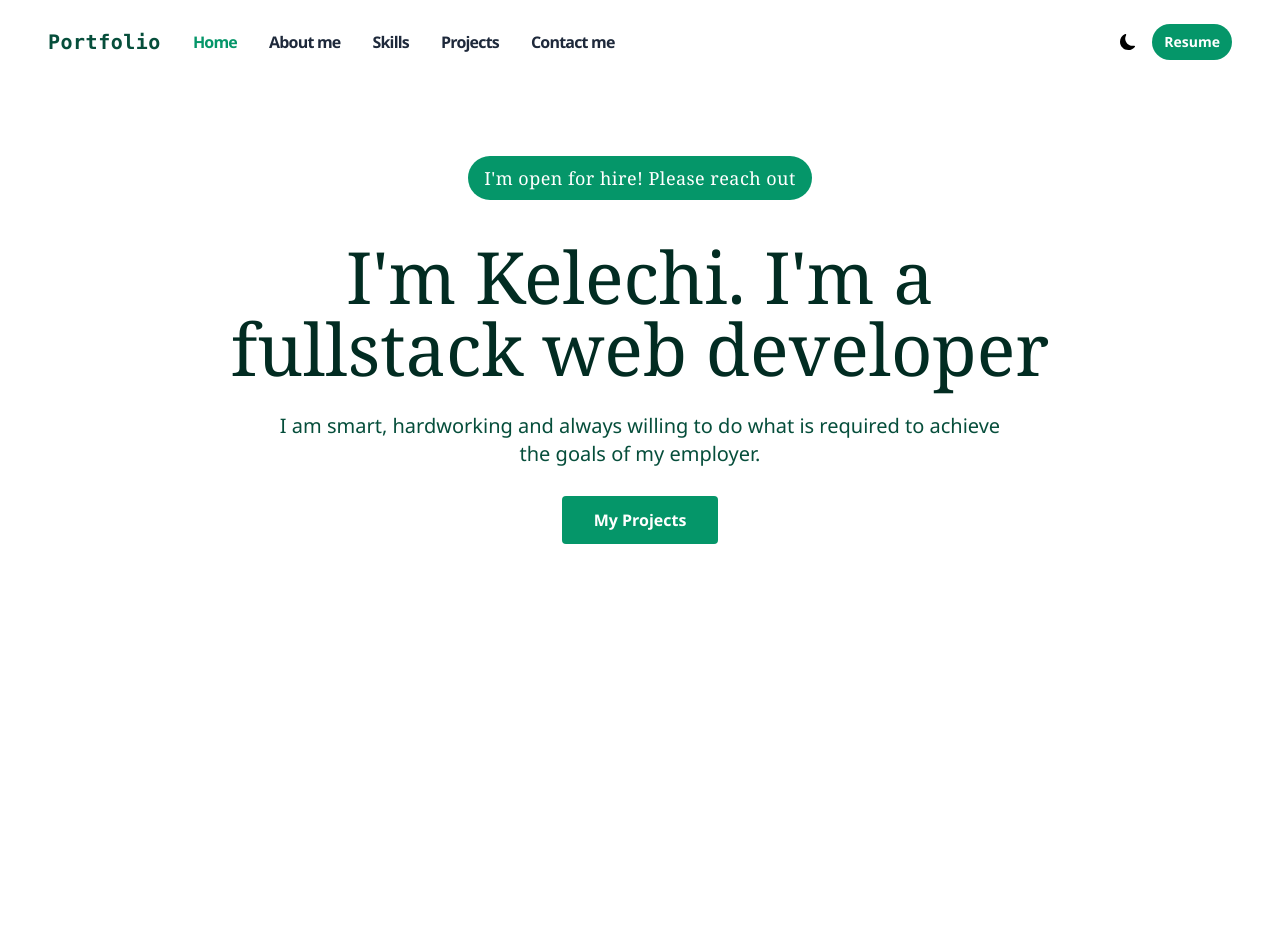
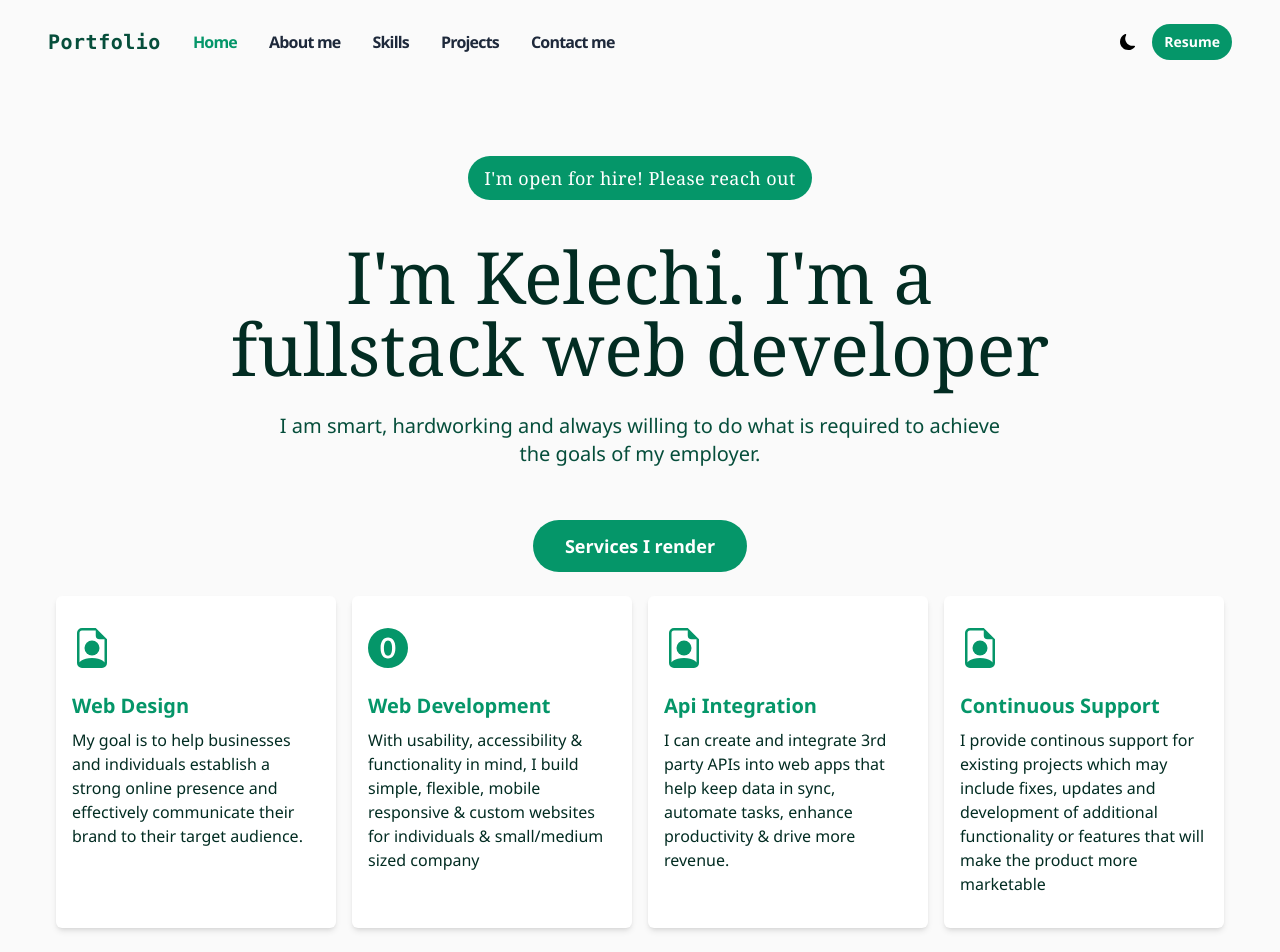
Before and after one commit to Kelechi095/Portfolio, a React (Vite) app: page / in a window 1280 px wide. Before the commit the page ends 800 px from the top, so only its background shows below. Built offline with nearby package versions, Linux system fonts and the light colour scheme.

Commit message:
added services component to home page

```diff
--- a/data.ts
+++ b/data.ts
@@ -1,28 +1,38 @@
-export type Project = {
+import { Bs0CircleFill, BsFileEarmarkPerson } from "react-icons/bs";
+import { IconType } from "react-icons"
+
+export type ProjectType = {
     id: number;
-    img: string;
-    name: string;
+    icon: IconType,
+    text1: string
+    text2: string
   };
 
-export const projects: Project[] = [
+export const projects: ProjectType[] = [
   {
     id: 1,
-    img: "https://res.cloudinary.com/djpyctzcq/image/upload/v1698175197/grace_hpnlfd.jpg",
-    name: "Image one",
+    icon: BsFileEarmarkPerson,
+    text1: "Web Design",
+    text2: "My goal is to help businesses and individuals establish a strong online presence and effectively communicate their brand to their target audience."
   },
+
   {
     id: 2,
-    img: "https://res.cloudinary.com/djpyctzcq/image/upload/v1698175197/maisie_nyxtet.jpg",
-    name: "Image two",
+    icon: Bs0CircleFill,
+    text1: "Web Development",
+    text2: "With usability, accessibility & functionality in mind, I build simple, flexible, mobile responsive & custom websites for individuals & small/medium sized company",
   },
   {
     id: 3,
-    img: "https://res.cloudinary.com/djpyctzcq/image/upload/v1698175197/myhala_vemfkx.jpg",
-    name: "Image three",
+    icon: BsFileEarmarkPerson,
+    text1: "Api Integration",
+    text2: "I can create and integrate 3rd party APIs into web apps that help keep data in sync, automate tasks, enhance productivity & drive more revenue.",
   },
   {
     id: 4,
-    img: "https://res.cloudinary.com/djpyctzcq/image/upload/v1698175197/zeizie_rjssom.jpg",
-    name: "Image four",
+    icon: BsFileEarmarkPerson,
+    text1: "Continuous Support",
+    text2: "I provide continous support for existing projects which may include fixes, updates and development of additional functionality or features that will make the product more marketable",
   },
+
 ];
--- a/src/Pages/Home.tsx
+++ b/src/Pages/Home.tsx
@@ -1,48 +1,42 @@
-//import {projects} from '../../data.ts'
+import { projects } from "../../data.ts";
+import { ProjectType } from "../../data.ts";
 
 import Nav from "../components/Nav";
 import Wrapper from "../components/Wrapper";
 
-/* interface Project {
-    id: number
-    name: string
-    img: string
-
-} */
-
 export default function Home() {
-
   return (
     <Wrapper>
       <Nav />
       <section className="mt-24">
         <h2 className="hero-label">I'm open for hire! Please reach out</h2>
-        <h1 className="hero-main-text">I'm Kelechi. I'm a fullstack web developer</h1>
+        <h1 className="hero-main-text">
+          I'm Kelechi. I'm a fullstack web developer
+        </h1>
         <h3 className="hero-sub-text">
-          I am smart, hardworking and always willing to do what is required to achieve the goals of my employer.
+          I am smart, hardworking and always willing to do what is required to
+          achieve the goals of my employer.
         </h3>
 
         <div className="flex justify-center">
-          <button className="hero-button">My Projects</button>
+          <h2 className="services-header">Services I render</h2>
         </div>
       </section>
 
-      {/* <section className="cards-container">
-        {projects.map((project: Project) => (
-          <div className="image-card" key={project.id}>
-            <img
-              src={project.img}
-              alt={project.name}
-              className="image"
-            />
-            <div className="text-overlay-container">
-              <h4 className=" font-medium text-lg tracking-wide text-white drop-shadow-2xl">
-                {project.name}
-              </h4>
+
+      <section className="cards-container">
+        {projects.map((project: ProjectType) => {
+          const Icon = project.icon;
+          return (
+            <div key={project.id} className="card">
+              <Icon size={40} className="text-emerald-600 " />
+
+              <h2 className="text-xl font-semibold mt-6 text-emerald-600">{project.text1}</h2>
+              <p className="text-base mt-2 font-normal text-emerald-950 dark:text-white">{project.text2}</p>
             </div>
-          </div>
-        ))}
-      </section> */}
+          );
+        })}
+      </section>
     </Wrapper>
   );
 }
--- a/src/components/Hamburger.tsx
+++ b/src/components/Hamburger.tsx
@@ -11,7 +11,7 @@ export const Hamburger = ({
   toggleSidebar,
 }: MobileNavProps) => {
 
-  const activeStyles = "text-lg font-bold text-white border-b-2 pb-1 border-white"
+  const activeStyles = "text-lg font-bold text-white border-b-2 border-white"
   const inactiveStyles = "text-lg text-white"
 
   return (
--- a/src/components/MobileNav.tsx
+++ b/src/components/MobileNav.tsx
@@ -17,7 +17,7 @@ const MobileNav = ({
 }: NavbarProps) => {
   const activeStyles = "text-emerald-600 dark:text-emerald-600";
   const inactiveStyles =
-    "text-slate-800 hover:text-emerald-600 dark:text-zinc-100 dark:hover:text-emerald-00";
+    "text-slate-800 hover:text-emerald-600 dark:text-zinc-100 dark:hover:text-emerald-500";
 
   return (
     <nav
--- a/src/index.css
+++ b/src/index.css
@@ -9,7 +9,7 @@ html, body, label {
 
 @layer components {
   .main {
-    @apply py-8 px-4 lg:px-12 lg:py-6  min-h-screen dark:bg-black;
+    @apply py-8 px-4 lg:px-12 lg:py-6  min-h-screen bg-zinc-50 dark:bg-black;
   }
 
   .logo-title {
@@ -47,23 +47,17 @@ html, body, label {
     @apply text-[15px] font-medium md:max-w-lg mb-2 text-emerald-900 lg:max-w-3xl lg:text-xl text-center mx-auto p-3 dark:text-white
   }
 
-  .hero-button {
-    @apply mt-2 py-3 px-8 font-semibold  bg-emerald-600 hover:bg-emerald-500 dark:bg-emerald-600  dark:hover:bg-emerald-500 text-white  transition duration-300 rounded
+  .services-header {
+    @apply mt-8 py-3 px-8 font-semibold  bg-emerald-600 dark:bg-emerald-600  text-white rounded-full text-lg
   }
 
   .cards-container {
-    @apply md:grid md:grid-cols-2 lg:grid-cols-4 gap-4 mt-16 px-2
+    @apply md:grid md:grid-cols-2 lg:grid-cols-4 gap-4 mt-2 px-2
   }
 
-  .image-card {
-    @apply h-96 mt-4 max-w-sm md:max-w-md lg:max-w-lg w-full mx-auto relative
+  .card {
+    @apply mt-4 max-w-md rounded-md md:max-w-md lg:max-w-lg w-full mx-auto px-4 py-8 shadow-md bg-white dark:bg-darkBlue
   }
 
-  .image {
-    @apply h-full w-full object-cover rounded-md cursor-pointer
-  }
 
-  .text-overlay-container {
-    @apply absolute inset-0 bg-black bg-opacity-30 rounded-md  flex p-2 flex-col justify-end
-  }
 }
```
